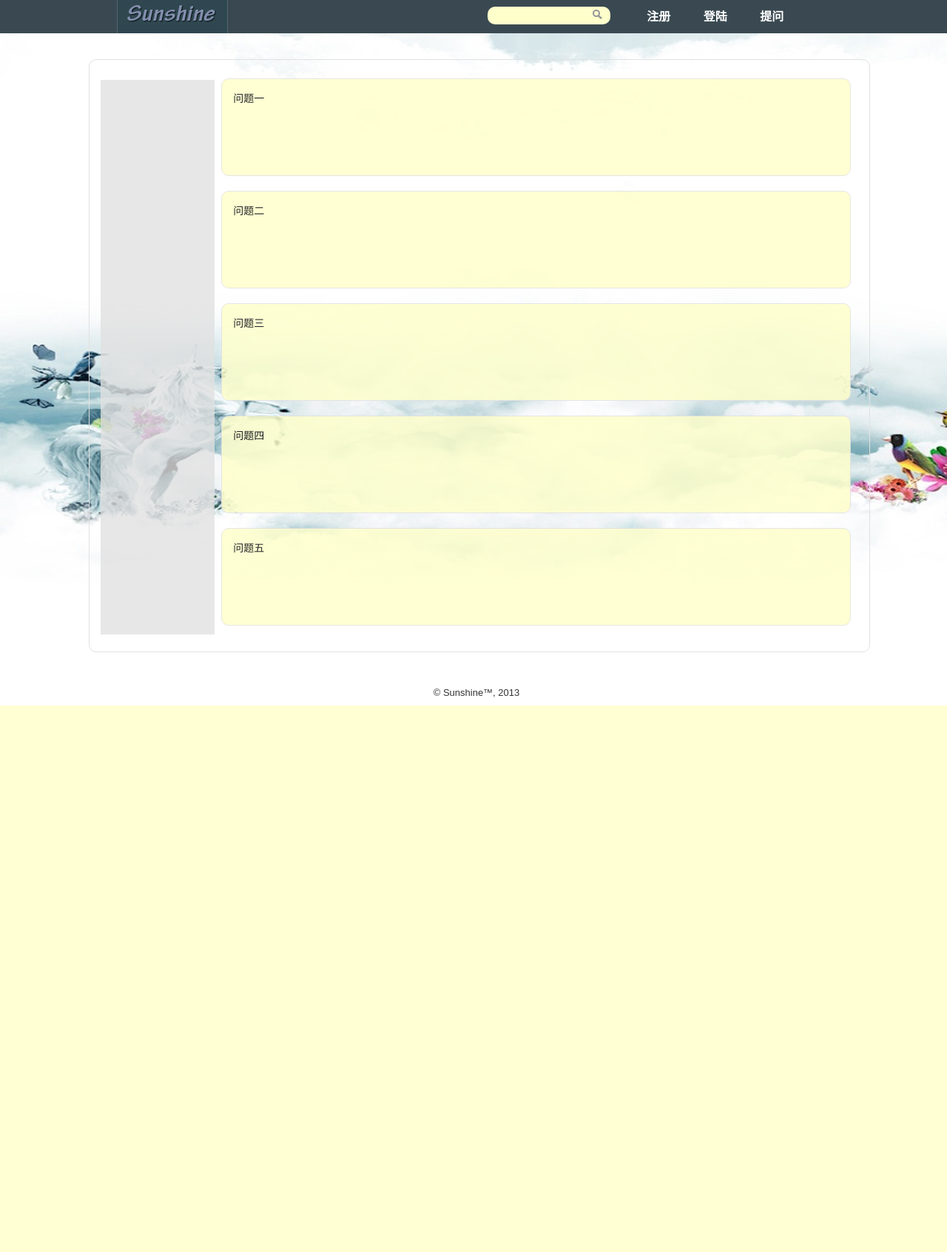
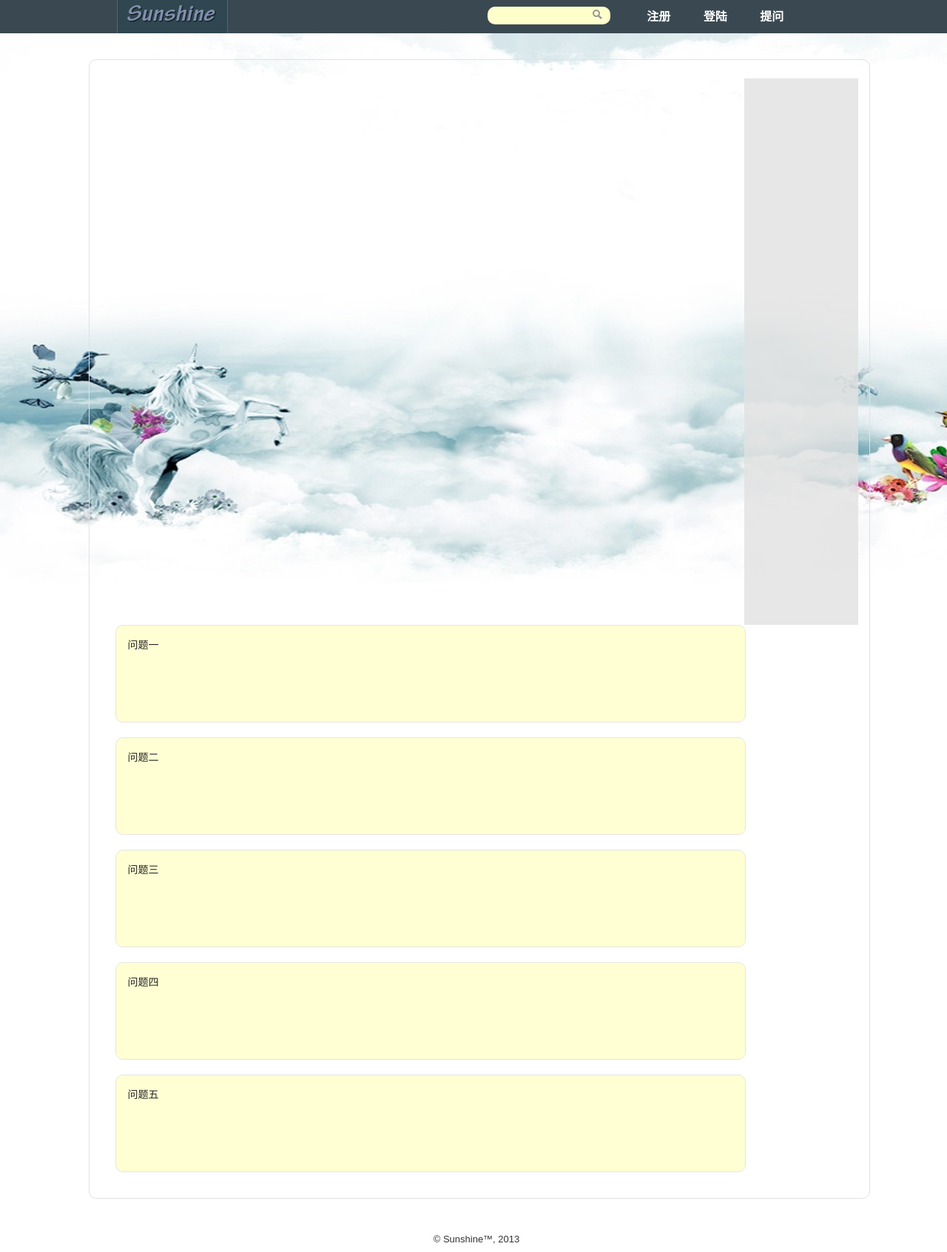
Before and after one commit to sunshinezxf/Website, a PHP site: page / in a window 1280 px wide. Shown: the whole page at 74% size. Before the commit the page ends 954 px from the top, so only its background shows below. Run offline with PHP 8.4, Linux system fonts and the light colour scheme.

Commit message:
move side menu
Change-Id: If3e9648d753f5013238a57442cf8a12019b84837

```diff
--- a/css/core.css
+++ b/css/core.css
@@ -207,10 +207,10 @@ div .row {
 }
 
 .side_menu {
-	margin-top: 12px;
+	margin-top: 10px;
 	width: 15%;
-	height: 750px;
-	float: left;
+	height: 739px;
+	float: right;
 	background-color: #e1e1e1;
 	position: relative;
 	opacity: 0.8;
@@ -224,6 +224,7 @@ div .row {
 	width: 80%;
 	height: 100px;
 	margin-top: 10px;
+	margin-left: 2%;
 }
 
 .login {
--- a/index.php
+++ b/index.php
@@ -40,6 +40,7 @@ session_start ();
 			<div class="module display">问题三</div>
 			<div class="module display">问题四</div>
 			<div class="module display">问题五</div>
+
 		</div>
 		<div class="main-footer">
 			<div class="row footer">&copy; Sunshine&#8482;,&nbsp;2013</div>
```
